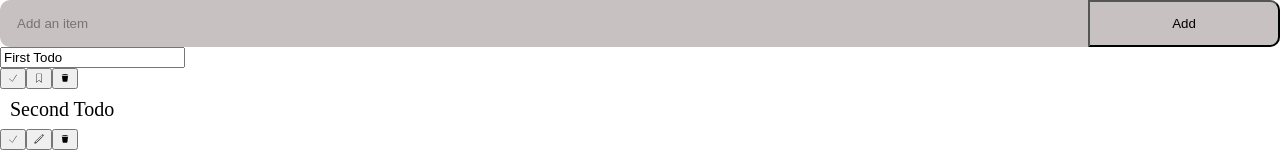
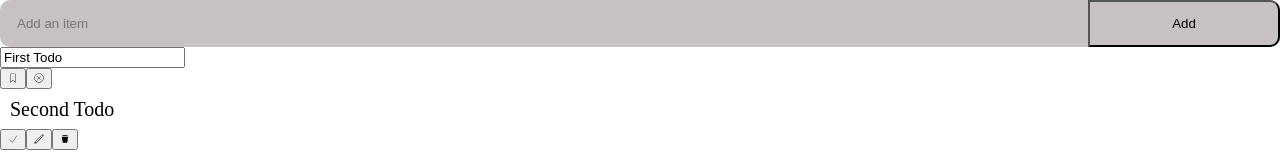
Before and after one commit to Luis-SierraOsorio/lp2-todo-list-react, a React (Vite) app: page / in a window 1280 px wide. Both pictures are taken after a click on the button 39 px from the left and 97 px from the top of the page. Shown: the top 160 px of the page. Built offline with nearby package versions, Linux system fonts and the light colour scheme.

Commit message:
added canceling edit functionality

```diff
--- a/src/components/list-container/list-item/ListItem.jsx
+++ b/src/components/list-container/list-item/ListItem.jsx
@@ -13,8 +13,10 @@
     }
 
     function handleEdit() {
-        if (isEditting) {
+        setIsEditting(prev => !prev)
+    }
 
+    function handleSave() {
         setItems(items => items.map(i => {
             if (i.id === item.id) {
                 return {
@@ -26,8 +28,13 @@
                 return i
             }
         }))
+
+        handleEdit()
     }
-        setIsEditting(prev => !prev)
+
+    function handleCancel() {
+        setInput(item.message)
+        handleEdit();
     }
 
     return (
@@ -36,17 +43,28 @@
             {!isEditting ? <p className={styles.message}>{item.message}</p> :
                 <input value={input} onChange={e => setInput(e.target.value)} />}
             <div>
-                <Button><svg xmlns="http://www.w3.org/2000/svg" x="0px" y="0px" width="10" height="10" viewBox="0 0 50 50">
+                {/* save button */}
+                {!isEditting && <Button><svg xmlns="http://www.w3.org/2000/svg" x="0px" y="0px" width="10" height="10" viewBox="0 0 50 50">
                     <path d="M 42.875 8.625 C 42.84375 8.632813 42.8125 8.644531 42.78125 8.65625 C 42.519531 8.722656 42.292969 8.890625 42.15625 9.125 L 21.71875 40.8125 L 7.65625 28.125 C 7.410156 27.8125 7 27.675781 6.613281 27.777344 C 6.226563 27.878906 5.941406 28.203125 5.882813 28.597656 C 5.824219 28.992188 6.003906 29.382813 6.34375 29.59375 L 21.25 43.09375 C 21.46875 43.285156 21.761719 43.371094 22.050781 43.328125 C 22.339844 43.285156 22.59375 43.121094 22.75 42.875 L 43.84375 10.1875 C 44.074219 9.859375 44.085938 9.425781 43.875 9.085938 C 43.664063 8.746094 43.269531 8.566406 42.875 8.625 Z"></path>
-                </svg></Button>
-                <Button fn={handleEdit}> {isEditting ? <svg xmlns="http://www.w3.org/2000/svg" x="0px" y="0px" width="10" height="10" viewBox="0 0 48 48">
+                </svg></Button> }
+                {/* edit/save button */}
+                <Button fn={isEditting ? handleSave : handleEdit}> {isEditting ? <svg xmlns="http://www.w3.org/2000/svg" x="0px" y="0px" width="10" height="10" viewBox="0 0 48 48">
                     <path d="M 15 3 C 12.250484 3 10 5.2504839 10 8 L 10 45 A 1.0001 1.0001 0 0 0 11.609375 45.792969 L 25.904297 34.796875 A 1.0006638 1.0006638 0 1 0 24.683594 33.210938 L 12 42.96875 L 12 8 C 12 6.3315161 13.331516 5 15 5 L 33 5 C 34.668484 5 36 6.3315161 36 8 L 36 42.96875 L 27.681641 36.570312 A 1.0001 1.0001 0 1 0 26.462891 38.15625 L 36.390625 45.792969 A 1.0001 1.0001 0 0 0 38 45 L 38 8 C 38 5.2504839 35.749516 3 33 3 L 15 3 z"></path>
                 </svg> : <svg xmlns="http://www.w3.org/2000/svg" x="0px" y="0px" width="10" height="10" viewBox="0 0 50 50">
                     <path d="M 43.125 2 C 41.878906 2 40.636719 2.488281 39.6875 3.4375 L 38.875 4.25 L 45.75 11.125 C 45.746094 11.128906 46.5625 10.3125 46.5625 10.3125 C 48.464844 8.410156 48.460938 5.335938 46.5625 3.4375 C 45.609375 2.488281 44.371094 2 43.125 2 Z M 37.34375 6.03125 C 37.117188 6.0625 36.90625 6.175781 36.75 6.34375 L 4.3125 38.8125 C 4.183594 38.929688 4.085938 39.082031 4.03125 39.25 L 2.03125 46.75 C 1.941406 47.09375 2.042969 47.457031 2.292969 47.707031 C 2.542969 47.957031 2.90625 48.058594 3.25 47.96875 L 10.75 45.96875 C 10.917969 45.914063 11.070313 45.816406 11.1875 45.6875 L 43.65625 13.25 C 44.054688 12.863281 44.058594 12.226563 43.671875 11.828125 C 43.285156 11.429688 42.648438 11.425781 42.25 11.8125 L 9.96875 44.09375 L 5.90625 40.03125 L 38.1875 7.75 C 38.488281 7.460938 38.578125 7.011719 38.410156 6.628906 C 38.242188 6.246094 37.855469 6.007813 37.4375 6.03125 C 37.40625 6.03125 37.375 6.03125 37.34375 6.03125 Z"></path>
-                </svg>} </Button>
-                <Button fn={handleDelete}><svg xmlns="http://www.w3.org/2000/svg" x="0px" y="0px" width="10" height="10" viewBox="0 0 30 30">
+                </svg>}
+                </Button>
+                {/* cancel/delete button */}
+                <Button fn={isEditting ? handleCancel : handleDelete}>
+                    {isEditting ? <svg xmlns="http://www.w3.org/2000/svg" x="0px" y="0px" width="10" height="10" viewBox="0 0 50 50">
+                        <path d="M 25 2 C 12.309534 2 2 12.309534 2 25 C 2 37.690466 12.309534 48 25 48 C 37.690466 48 48 37.690466 48 25 C 48 12.309534 37.690466 2 25 2 z M 25 4 C 36.609534 4 46 13.390466 46 25 C 46 36.609534 36.609534 46 25 46 C 13.390466 46 4 36.609534 4 25 C 4 13.390466 13.390466 4 25 4 z M 32.990234 15.986328 A 1.0001 1.0001 0 0 0 32.292969 16.292969 L 25 23.585938 L 17.707031 16.292969 A 1.0001 1.0001 0 0 0 16.990234 15.990234 A 1.0001 1.0001 0 0 0 16.292969 17.707031 L 23.585938 25 L 16.292969 32.292969 A 1.0001 1.0001 0 1 0 17.707031 33.707031 L 25 26.414062 L 32.292969 33.707031 A 1.0001 1.0001 0 1 0 33.707031 32.292969 L 26.414062 25 L 33.707031 17.707031 A 1.0001 1.0001 0 0 0 32.990234 15.986328 z"></path>
+                    </svg>
+                        :
+                        <svg xmlns="http://www.w3.org/2000/svg" x="0px" y="0px" width="10" height="10" viewBox="0 0 30 30">
                             <path d="M 14.984375 2.4863281 A 1.0001 1.0001 0 0 0 14 3.5 L 14 4 L 8.5 4 A 1.0001 1.0001 0 0 0 7.4863281 5 L 6 5 A 1.0001 1.0001 0 1 0 6 7 L 24 7 A 1.0001 1.0001 0 1 0 24 5 L 22.513672 5 A 1.0001 1.0001 0 0 0 21.5 4 L 16 4 L 16 3.5 A 1.0001 1.0001 0 0 0 14.984375 2.4863281 z M 6 9 L 7.7929688 24.234375 C 7.9109687 25.241375 8.7633438 26 9.7773438 26 L 20.222656 26 C 21.236656 26 22.088031 25.241375 22.207031 24.234375 L 24 9 L 6 9 z"></path>
-                </svg></Button>
+                        </svg>
+                    }
+                </Button>
             </div>
         </>
     )
```
Lines whose indentation alone changed are shown as unchanged.
